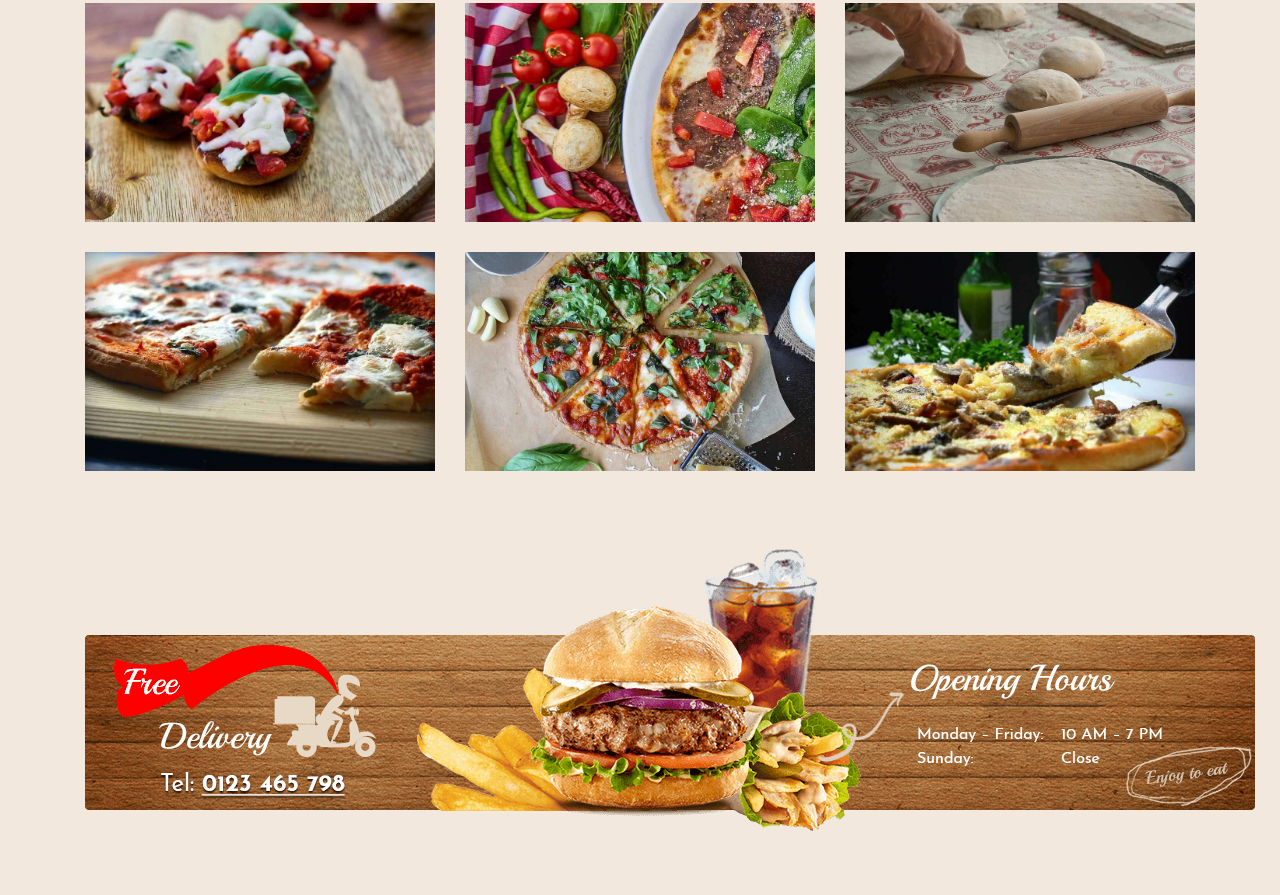
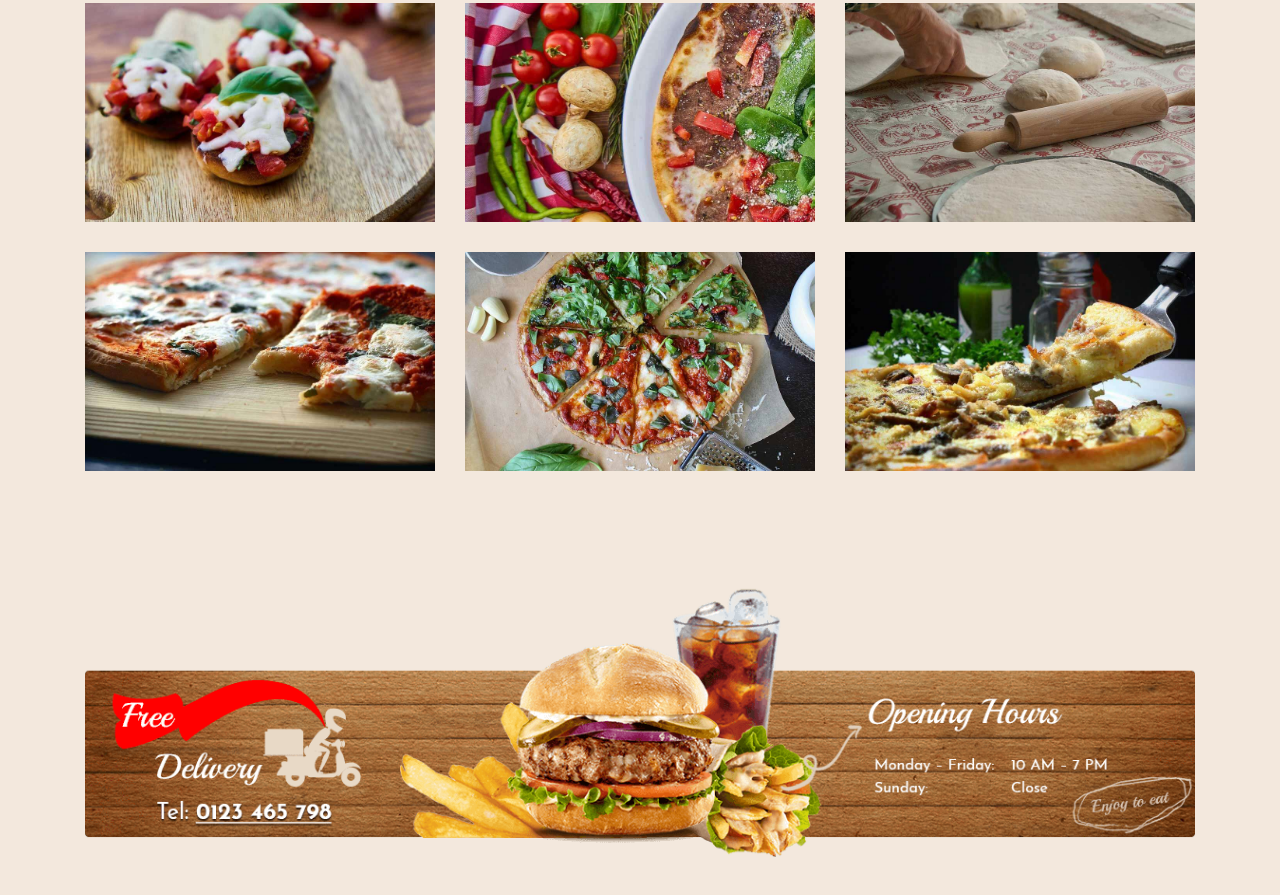
Before and after one commit to s2kunz95/Solo-Project, a plain HTML site: page index.html in a window 1280 px wide. Shown: the part 5371-6266 px from the top of the page. Drawn offline with nearby package versions, Linux system fonts and the light colour scheme.

Commit message:
Add simple about banner

```diff
--- a/style.css
+++ b/style.css
@@ -889,3 +889,13 @@ header .nav-icons {
 }
 
 /*About*/
+
+.about .about-banner img {
+	width: 100%;
+	transition: all 0.5s;
+	margin-top: 40px;
+}
+
+.about:hover .about-banner img {
+	transform: scale(1.05);
+}
```
